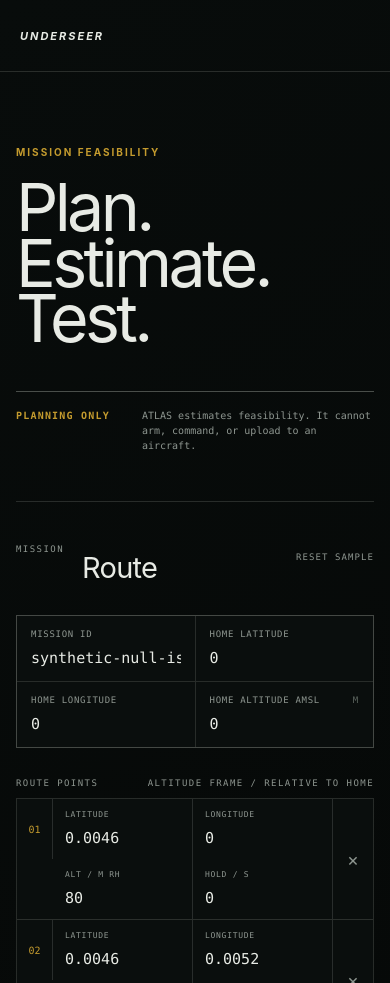
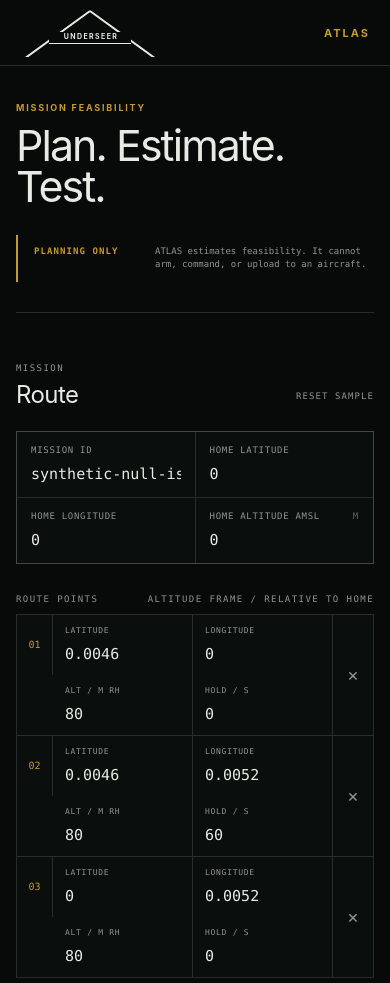
Before and after one commit to SilasP1/ATLAS, a website built with Vite: page docs/index.html in a window 390 px wide. Shown: the top 983 px of the page. Built offline with nearby package versions, Linux system fonts and the light colour scheme.

Commit message:
Refine ATLAS layout and Underseer mark

```diff
--- a/docs/styles.css
+++ b/docs/styles.css
@@ -17,39 +17,34 @@
 
 * { box-sizing: border-box; }
 html { background: var(--ink); scroll-behavior: smooth; }
-body { margin: 0; color: var(--paper); background: linear-gradient(145deg, #080c0b, #050706 66%); font-family: var(--sans); min-height: 100vh; }
+body { margin: 0; color: var(--paper); background: var(--ink); font-family: var(--sans); min-height: 100vh; }
 button, input { font: inherit; }
 button { cursor: pointer; }
-.grid-field { position: fixed; inset: 0; pointer-events: none; opacity: .34; background-image: linear-gradient(var(--line) 1px, transparent 1px), linear-gradient(90deg, var(--line) 1px, transparent 1px); background-size: 72px 72px; mask-image: linear-gradient(to bottom, black, transparent 72%); }
-.grid-field::after { content: ""; position: absolute; width: 620px; height: 620px; right: -190px; top: 90px; border: 1px solid rgba(196,155,46,.16); border-radius: 50%; box-shadow: 0 0 0 92px rgba(196,155,46,.035), 0 0 0 184px rgba(196,155,46,.025); }
-.topbar { position: relative; z-index: 2; height: 72px; padding: 0 4vw; border-bottom: 1px solid var(--line); display: grid; grid-template-columns: 1fr auto 1fr; align-items: center; letter-spacing: .18em; font-size: 11px; }
-.brand { color: var(--paper); text-decoration: none; display: flex; align-items: center; gap: 12px; font-weight: 700; }
-.eye-mark { width: 35px; height: 21px; border: 1.5px solid var(--paper); border-radius: 70% 0 70% 0; transform: rotate(45deg); display: grid; place-items: center; }
-.eye-mark i { display: block; width: 8px; height: 8px; border: 1.5px solid var(--paper); border-radius: 50%; }
+.topbar { height: 66px; padding: 0 4vw; border-bottom: 1px solid var(--line); display: flex; justify-content: space-between; align-items: center; letter-spacing: .18em; font-size: 11px; }
+.brand { color: var(--paper); text-decoration: none; display: block; }
+.underseer-mark { position: relative; display: block; width: 140px; height: 48px; overflow: hidden; }
+.underseer-mark::before, .underseer-mark::after { content: ""; position: absolute; top: 2px; width: 2px; height: 82px; background: var(--paper); transform-origin: top; }
+.underseer-mark::before { left: 69px; transform: rotate(54deg); }
+.underseer-mark::after { right: 69px; transform: rotate(-54deg); }
+.underseer-mark i { position: absolute; z-index: 1; left: 29px; right: 29px; top: 23px; display: block; height: 12px; padding-left: 2px; color: var(--paper); background: var(--ink); border-bottom: 1px solid var(--paper); font: 700 7px/10px var(--sans); font-style: normal; letter-spacing: .2em; text-align: center; }
 .product-mark { display: flex; gap: 14px; align-items: baseline; }
 .product-mark span { color: var(--gold); font-weight: 700; }
 .product-mark small { color: var(--muted); font-size: 9px; }
-.session-state { justify-self: end; color: var(--muted); font-family: var(--mono); letter-spacing: .08em; }
-.session-state i { display: inline-block; width: 6px; height: 6px; border-radius: 50%; background: var(--green); margin-right: 8px; box-shadow: 0 0 9px rgba(136,185,147,.6); }
-main { position: relative; z-index: 1; width: min(1500px, 92vw); margin: 0 auto; }
-.intro { min-height: 430px; padding: 88px 0 65px; display: grid; grid-template-columns: 1.25fr .75fr; align-items: end; border-bottom: 1px solid var(--line); }
-.eyebrow { font-size: 10px; letter-spacing: .2em; color: var(--gold); font-weight: 700; }
-.eyebrow span { display: inline-block; width: 34px; height: 1px; background: var(--gold); vertical-align: middle; margin-right: 12px; }
-h1 { margin: 22px 0 0; font-size: clamp(62px, 7.6vw, 120px); letter-spacing: -.055em; line-height: .84; font-weight: 400; }
-.intro-copy { max-width: 480px; justify-self: end; }
-.intro-copy > p { margin: 0 0 34px; font-size: 18px; line-height: 1.65; color: #b8beb9; }
-.notice { border-top: 1px solid var(--line-strong); padding-top: 16px; display: grid; grid-template-columns: 110px 1fr; gap: 16px; font-family: var(--mono); font-size: 10px; line-height: 1.5; }
+main { width: min(1500px, 92vw); margin: 0 auto; }
+.intro { min-height: 180px; padding: 44px 0 38px; display: flex; justify-content: space-between; align-items: end; gap: 48px; border-bottom: 1px solid var(--line); }
+.eyebrow { margin: 0 0 12px; font-size: 9px; letter-spacing: .2em; color: var(--gold); font-weight: 700; }
+h1 { margin: 0; font-size: clamp(38px, 4vw, 62px); letter-spacing: -.045em; line-height: .95; font-weight: 400; }
+.notice { width: min(470px, 42vw); border-left: 2px solid var(--gold); padding: 10px 0 10px 16px; display: grid; grid-template-columns: 105px 1fr; gap: 16px; font-family: var(--mono); font-size: 9px; line-height: 1.5; }
 .notice strong { color: var(--gold); letter-spacing: .12em; }
 .notice span { color: var(--muted); }
 .workspace { display: grid; grid-template-columns: minmax(0, 1.12fr) minmax(420px, .88fr); border-bottom: 1px solid var(--line); }
-.configuration { padding: 56px 54px 80px 0; border-right: 1px solid var(--line); }
-.analysis-panel { padding: 56px 0 80px 54px; }
+.configuration { padding: 42px 42px 64px 0; border-right: 1px solid var(--line); }
+.analysis-panel { padding: 42px 0 64px 42px; }
 .sticky-analysis { position: sticky; top: 24px; }
-.section-head { display: flex; justify-content: space-between; align-items: flex-start; margin-bottom: 30px; }
-.section-head > div { display: flex; gap: 18px; }
-.section-head > div > span { color: var(--gold); font: 10px var(--mono); padding-top: 4px; }
+.section-head { display: flex; justify-content: space-between; align-items: end; margin-bottom: 22px; }
+.section-head > div { display: block; }
 .section-head small, .table-label, .display-meta { color: var(--muted); letter-spacing: .16em; font: 9px var(--mono); }
-h2 { font-size: 29px; font-weight: 400; margin: 6px 0 0; letter-spacing: -.025em; }
+h2 { font-size: 24px; font-weight: 400; margin: 5px 0 0; letter-spacing: -.025em; }
 .text-button { border: 0; background: none; color: var(--muted); letter-spacing: .12em; font: 9px var(--mono); padding: 8px 0; }
 .text-button:hover { color: var(--gold); }
 .form-block, .aircraft-grid { display: grid; gap: 1px; background: var(--line); border: 1px solid var(--line); }
@@ -78,7 +73,7 @@
 .toggle span::after { content: ""; position: absolute; width: 10px; height: 10px; left: 3px; top: 3px; background: var(--muted); transition: .2s; }
 .toggle input:checked + span { border-color: var(--gold); }
 .toggle input:checked + span::after { left: 17px; background: var(--gold); }
-.aircraft-head { margin-top: 64px; }
+.aircraft-head { margin-top: 48px; }
 .evidence-badge, .status-chip { border: 1px solid rgba(196,155,46,.45); color: var(--gold); background: var(--gold-soft); padding: 7px 9px; font: 9px var(--mono); letter-spacing: .1em; }
 .aircraft-grid { grid-template-columns: repeat(3, 1fr); }
 .data-actions { justify-content: flex-start; }
@@ -105,7 +100,7 @@
 .message.pass { border-color: var(--green); background: rgba(136,185,147,.08); color: #a9cbb0; }
 .export-actions { display: grid; grid-template-columns: 1.25fr .75fr; gap: 10px; margin-top: 22px; }
 .privacy-note { color: #59615b; font: 8px/1.5 var(--mono); letter-spacing: .08em; }
-footer { position: relative; z-index: 1; width: min(1500px, 92vw); margin: 0 auto; min-height: 90px; display: flex; justify-content: space-between; align-items: center; color: var(--muted); font: 8px var(--mono); letter-spacing: .15em; }
+footer { width: min(1500px, 92vw); margin: 0 auto; min-height: 68px; display: flex; justify-content: space-between; align-items: center; color: var(--muted); font: 8px var(--mono); letter-spacing: .15em; }
 footer a { color: var(--paper); text-decoration: none; }
 
 @media (max-width: 1050px) {
@@ -116,12 +111,12 @@
 }
 
 @media (max-width: 720px) {
-  .topbar { grid-template-columns: 1fr auto; padding: 0 20px; }
-  .product-mark { display: none; }
-  .session-state { font-size: 0; }
+  .topbar { padding: 0 20px; }
+  .product-mark small { display: none; }
   main, footer { width: calc(100% - 32px); }
-  .intro { min-height: 0; padding: 64px 0 48px; grid-template-columns: 1fr; gap: 44px; }
-  h1 { font-size: clamp(56px, 17vw, 86px); }
+  .intro { min-height: 0; padding: 36px 0 30px; display: block; }
+  h1 { font-size: clamp(38px, 11vw, 58px); }
+  .notice { width: 100%; margin-top: 28px; }
   .home-grid, .aircraft-grid { grid-template-columns: 1fr 1fr; }
   .waypoint-row { grid-template-columns: 36px 1fr 1fr 40px; }
   .waypoint-row label:nth-of-type(3), .waypoint-row label:nth-of-type(4) { grid-row: 2; }
```
